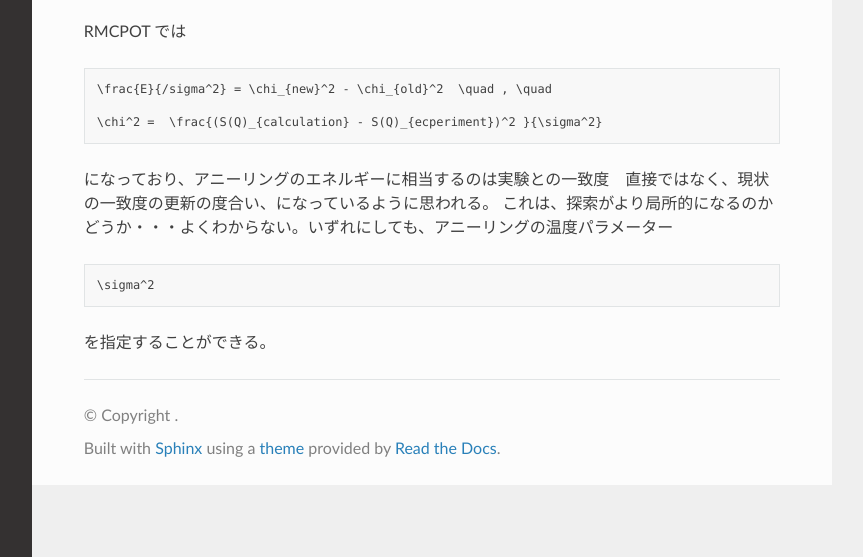
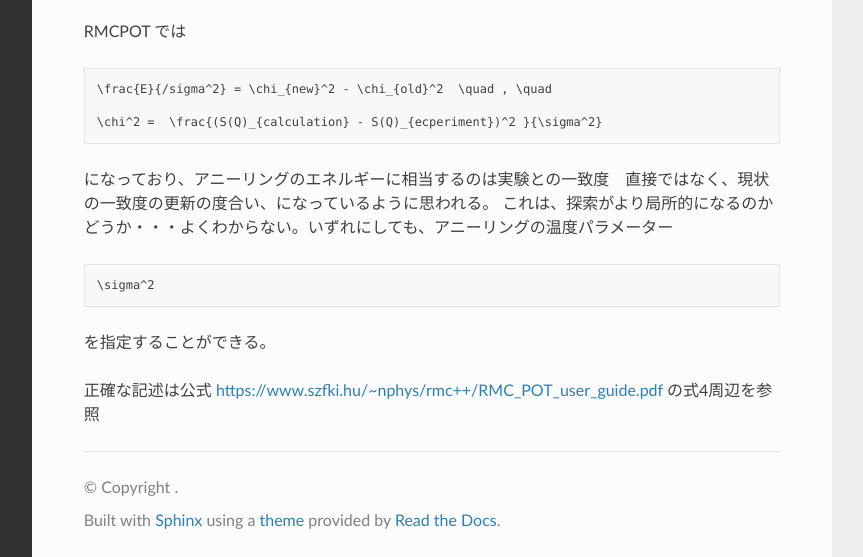
Before and after one commit to ohara-lab-su/rmc_dft, a Sphinx documentation site: the page built from docs/tutorials/rmc_theory_explained.md, in a window 1280 px wide and 1013 px high, cut to the strip 456-1013 px from the top of the window. Shown: the whole strip, without its empty margins (268-1131 px from the left). Built offline with Sphinx 7.4.7 and the Read the Docs theme 3.1.0, drawn with Linux system fonts in a browser that asks for light colours; pages that are not in the unit, such as notebooks, are missing from menus.

Commit message:
Update RMC theory explanation with official reference
Added a reference to the official RMC user guide for clarity.

````diff
--- a/docs/tutorials/rmc_theory_explained.md
+++ b/docs/tutorials/rmc_theory_explained.md
@@ -33,3 +33,7 @@ RMCPOT では
 \sigma^2
 ```
 を指定することができる。
+
+正確な記述は公式
+https://www.szfki.hu/~nphys/rmc++/RMC_POT_user_guide.pdf
+の式4周辺を参照
````
